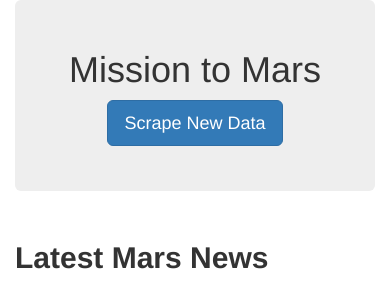
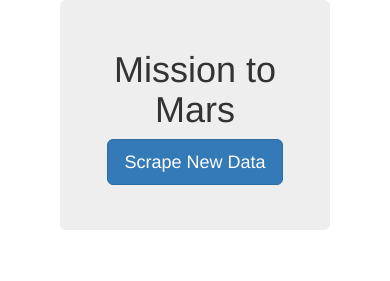
Before and after one commit to Magzzie/Mission-to-Mars, a Flask app: page / in a window 390 px wide. Shown: the top 281 px of the page. Run offline with Flask 2, Linux system fonts and the light colour scheme; data that the repository does not hold is empty; some libraries are stand-ins or nearby versions.

Commit message:
mobile-responsive webpage.

```diff
--- a/templates/index.html
+++ b/templates/index.html
@@ -2,14 +2,17 @@
 <html lang="en">
   <head>
     <meta charset="UTF-8" />
-    <meta name="viewport" content="width=device-width, initial-scale=1.0" />
-    <meta http-equiv="X-UA-Compatible" content="ie=edge" />
+    <meta name="viewport" content="width=device-width, initial-scale=1.0, maximum-scale=1, user-scalable=no" />
+    <meta http-equiv="X-UA-Compatible" content="ie=edge, chrome=1" />
+    <meta name="HandheldFriendly" content="true">
     <title>Mission to Mars</title>
     <style>
       img {
       border: 2px solid gray;
       border-radius: 4px;
       padding: 5px;
+      max-width: 100%;
+      height: auto;
       }
       img:hover {
          box-shadow: 0 0 2px 1px rgba(0, 140, 186, 0.5);
@@ -22,16 +25,23 @@
   </head>
   <body>
     <div class="container">
+      <div class="col-xs-12">
+      <div class="col-sm-6">
+      <div class="col-lg-8">
         <!-- Add Jumbotron to Header -->
         <div class="jumbotron text-center">
           <h1>Mission to Mars</h1>
           <!-- Add a button to activate scraping script -->
           <p><a class="btn btn-primary btn-lg" href="/scrape" role="button">Scrape New Data</a></p>
         </div>
-
+      </div>
+      </div>
+      </div>
       <!-- Add section for Mars News -->
       <div class="row" id="mars-news">
-        <div class="col-md-12">
+        <div class="col-xs-12">
+        <div class="col-sm-6">
+        <div class="col-lg-8">
           <div class="media">
             <div class="media-body">
               <h2><b>Latest Mars News</b></h2>
@@ -41,10 +51,14 @@
           </div>
         </div>
         </div>
+        </div>
+      </div>
 
       <!-- Section for Featured Image and Facts table -->
       <div class="row" id="mars-featured-image">
-        <div class="col-md-8">
+        <div class="col-xs-12">
+        <div class="col-sm-6">
+        <div class="col-lg-8">
           <h2><b>Featured Mars Image</b></h2>
 
           <!-- if images is False/None/non-existent, then default to error message -->
@@ -54,8 +68,12 @@
             alt="Responsive image"
           />
         </div>
+        </div>
+        </div>
 
-        <div class="col-md-8">
+        <div class="col-xs-12">
+        <div class="col-sm-6">
+        <div class="col-lg-8">
           <!-- Mars Facts -->
           <div class="row" id="mars-facts">
             <h3><b>Mars Facts</b></h3>
@@ -63,19 +81,31 @@
           </div>
         </div>
         </div>
+        </div>
+      </div>
 
       <!-- Section for Mars Hemispheres -->
       <div class="row" id="mars-hemispheres">
+        <div class="col-xs-12">
+        <div class="col-sm-6">
+        <div class="col-lg-8">
           <div class="page-header">
             <h2 class="text-center"><b>Mars Hemispheres</b></h2>
           </div>
+        </div>
+        </div>
+        </div>
 
         {% for hemisphere in mars.hemispheres %}
-        <div class="col-md-6">
+        <div class="col-xs-12">
+        <div class="col-sm-6">
+        <div class="col-lg-8">
           <div class="thumbnail">
             <img src="{{hemisphere.img_url | default('static/images/error.png', true)}}" alt="..." >
             <div class="caption">
               <h3><b>{{hemisphere.title}}</b></h3>
+            </div>
+          </div>
         </div>
         </div>
         </div>
```
Also changed, not shown: Images/mobile_responsive.png (added), README.md. Lines whose indentation alone changed are shown as unchanged.
